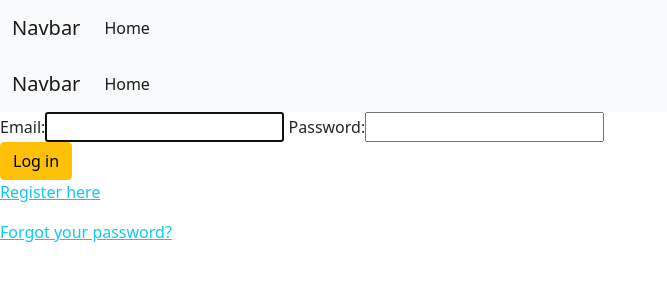
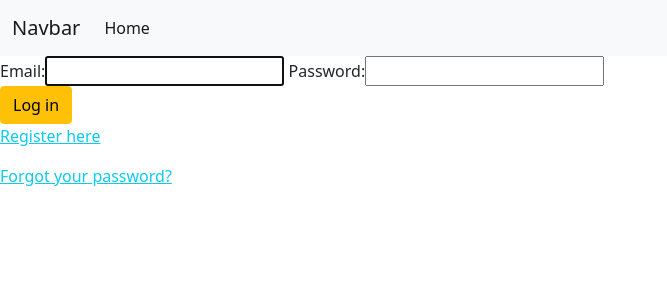
Before and after one commit to amssdias/calorie_counter, a Django app: page /accounts/login/ in a window 1280 px wide. Shown: the top 300 px of the page, without its empty margins (0-667 px from the left). Run offline with Django 3.2, Linux system fonts and the light colour scheme; parts of the project's set-up code (start-up, migrations or seed data) failed here and were passed over.

```diff
--- a/templates/accounts/pages/login.html
+++ b/templates/accounts/pages/login.html
@@ -4,8 +4,6 @@
 {% block title %}Login{% endblock %}
 
 {% block content %}
-
-    {% include "components/nav-bar.html" %}
 
     {% include "components/messages.html" with messages=messages %}
 
```
